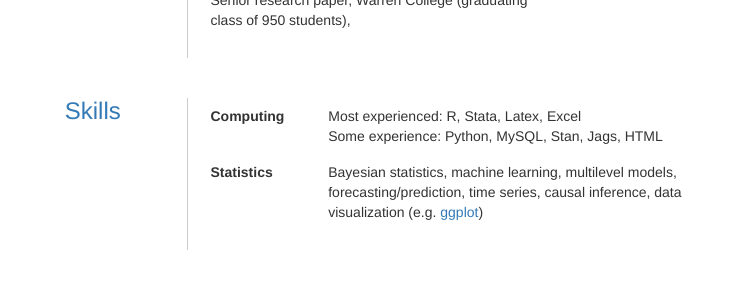
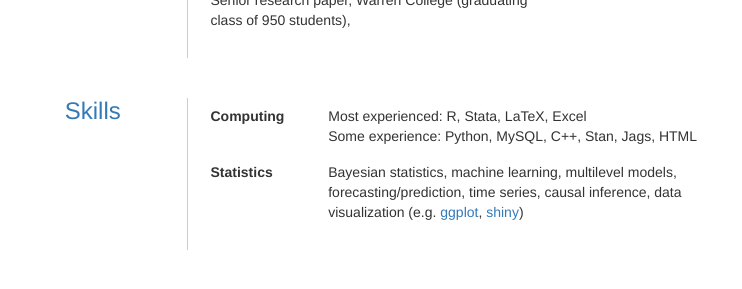
Before and after one commit to dincerti/dincerti.github.io, a Jekyll site: the page built from cv.html, in a window 1280 px wide and 900 px high, scrolled down 1089 px. Shown: the part 590-879 px from the top of the window, without its empty margins (271-1013 px from the left). Built offline with Jekyll 4.4.1, drawn with Linux system fonts in a browser that asks for light colours; some of the changed text lies outside the part shown.

Commit message:
Fix github repo link on cv

```diff
--- a/cv.html
+++ b/cv.html
@@ -102,11 +102,11 @@
                 <div class="col-md-9 col-sm-12 col-xs-12" style="border-left: 1px solid #ccc;">
 				<!--<ul  style="margin-left:5px; margin-right:0px; padding-left:10px; padding-right: 0px">-->
 				<p><a href="/papers/longterm_spending.pdf"> "An Assessment of Long-term Healthcare Expenditure Risk Using a Dynamic Bayesian Model" </a></p>
+				<p><a href="/papers/disparities_rx.pdf"> "Racial, Ethnic and Educational Disparities in Pharmaceutical Expenditures" </a></p>
+                <p><a href="/papers/optimal_house.pdf"> "The Optimal Allocation of Campaign Funds in House Elections" </a> </p>
 				<ul content = "-" >
 				<li> <a href="https://github.com/dincerti/optimal-house"> Github repository</a> </li>
 				</ul>
-				<p><a href="/papers/disparities_rx.pdf"> "Racial, Ethnic and Educational Disparities in Pharmaceutical Expenditures" </a></p>
-                <p><a href="/papers/optimal_house.pdf"> "The Optimal Allocation of Campaign Funds in House Elections" </a> </p>
 				<p> <a href="/papers/instability_finance.pdf"> "Political Instability & Financial Markets" </a> </p>
 				<p> "The Effect of Medicare Part D on Mortality" </p>
 				<!--</ul>-->
@@ -189,13 +189,13 @@
 				  <tbody>
 					<tr>
 					  <td> <b> Computing </b> </td>
-					    <td align="left"> Most experienced: R, Stata, Latex, Excel<br>
-						Some experience: Python, MySQL, Stan, Jags, HTML</td>
+					    <td align="left"> Most experienced: R, Stata, LaTeX, Excel<br>
+						Some experience: Python, MySQL, C++, Stan, Jags, HTML</td>
 					</tr>
 					<tr>
 					  <td> <b> Statistics </b> </td>
 					    <td align="left"> Bayesian statistics, machine learning, multilevel models, forecasting/prediction, time series, causal inference, data visualization
-						(e.g. <a href="http://ggplot2.org/"> ggplot</a>)  </td>
+						(e.g. <a href="http://ggplot2.org/"> ggplot</a>,  <a href="http://shiny.rstudio.com/"> shiny</a>)  </td>
 					</tr>
 				  </tbody>
 				</table>
```
